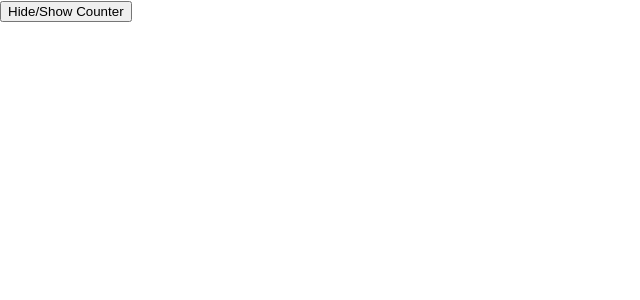
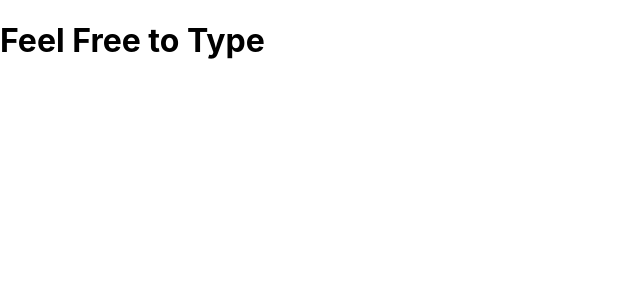
Before and after one commit to MohibHello/React-Hooks, a React (Create React App) app: page / in a window 1280 px wide. Shown: the top 300 px of the page, without its empty margins (0-640 px from the left). Built offline with nearby package versions, Linux system fonts and the light colour scheme; the HTML template or start-up script is replaced by a standard one.

Commit message:
Another useEffect Example User Input

```diff
--- a/src/App.js
+++ b/src/App.js
@@ -9,6 +9,7 @@ import ClassComponentLifeCycle from './components/useEffect/ClassComponentLifeCy
 import SampleComponent from './components/useEffect/SampleComponent';
 import FunctionalComponentLifeCycle from './components/useEffect/FunctionComponentLifeCycle';
 import Counter from './components/useEffect/CounterMountOrUnmount';
+import UseEffectEventListener from './components/useEffect/UseEffectEventListener';
 function App() {
 
   return (
@@ -20,7 +21,8 @@ function App() {
     {/* <ClassComponentLifeCycle/> */}
     {/* <SampleComponent /> */}
     {/* <FunctionalComponentLifeCycle/> */}
-    <Counter/>
+    {/* <Counter/> */}
+    <UseEffectEventListener/>
     </div>
   );
 }
--- /dev/null
+++ b/src/components/useEffect/UseEffectEventListener.js
@@ -0,0 +1,41 @@
+import React, {useState,useEffect} from 'react'
+
+function UseEffectEventListener() {
+
+        const [userInput, setUserInput] = useState('')
+
+        const handleEvent=(event)=>{
+            const {key,keyCode} = event
+
+            //keycode is like Char, simple condition every key in keyboard has code
+            if(keyCode ===32 || (keyCode>=65 && keyCode<=90)) {
+                //setting old and new value like concatination
+                setUserInput(`${userInput}${key}`)
+            }
+        }
+
+
+        //will be called everytime on state change and re-render
+        useEffect(() => {
+            //Effect
+            window.addEventListener('keydown',handleEvent)
+
+            return (() =>{
+                //clean up Effect
+                window.removeEventListener('keydown',handleEvent)
+            })
+        })
+
+
+
+    return (
+        <div>
+            <h1>Feel Free to Type </h1>
+            <blockquote>
+                {userInput}
+            </blockquote>
+        </div>
+    )
+}
+
+export default UseEffectEventListener
```
